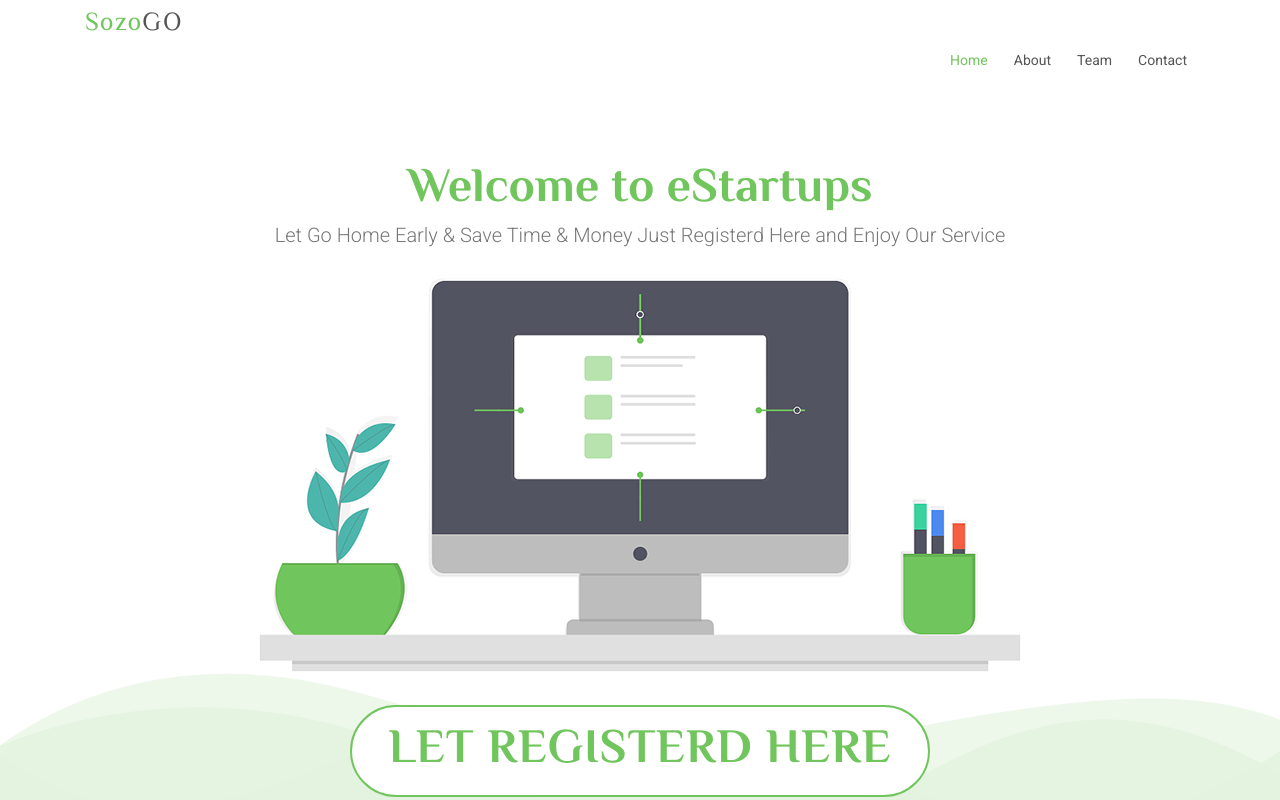
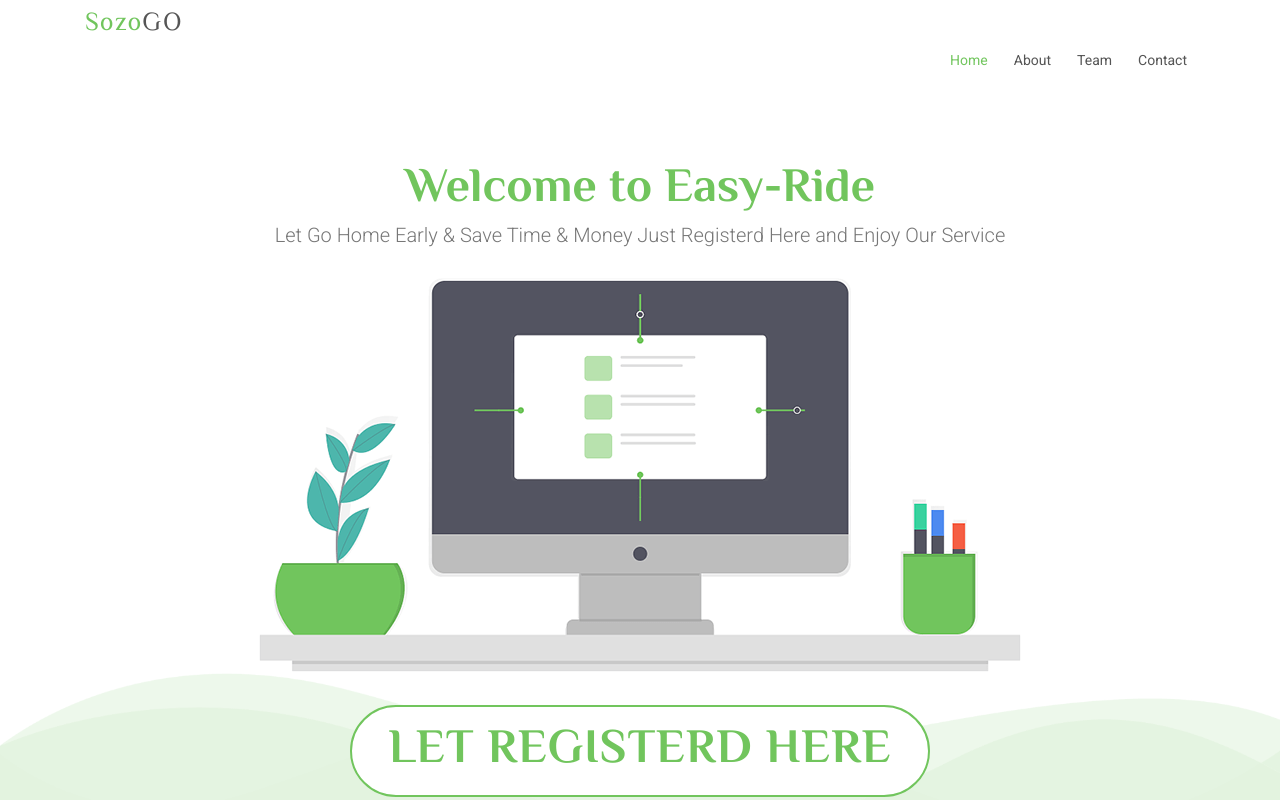
Before and after one commit to johari9292/Easyride, a React (Create React App) app: page / in a window 1280 px wide. Shown: the top 800 px of the page. Built offline with nearby package versions, Linux system fonts and the light colour scheme; some icons are missing.

Commit message:
Update home.js

```diff
--- a/src/components/home.js
+++ b/src/components/home.js
@@ -13,7 +13,7 @@ const Home  =() =>{
 				<br></br>
 				<br></br>
 				<br></br>
-			  <h1>Welcome to eStartups</h1>
+			  <h1>Welcome to Easy-Ride</h1>
 			  <h2>Let Go Home Early &amp; Save Time &amp; Money Just Registerd Here and Enjoy Our Service </h2>
 			  <img src="img/hero-img.png" alt="Hero Imgs" />
 			  <a href="https://docs.google.com/forms/d/e/1FAIpQLScZaH2QWE_D-al20TGxWu9GxTKehZI_1ONdxf_gn613VqCZ3g/viewform?usp=sf_link
```
